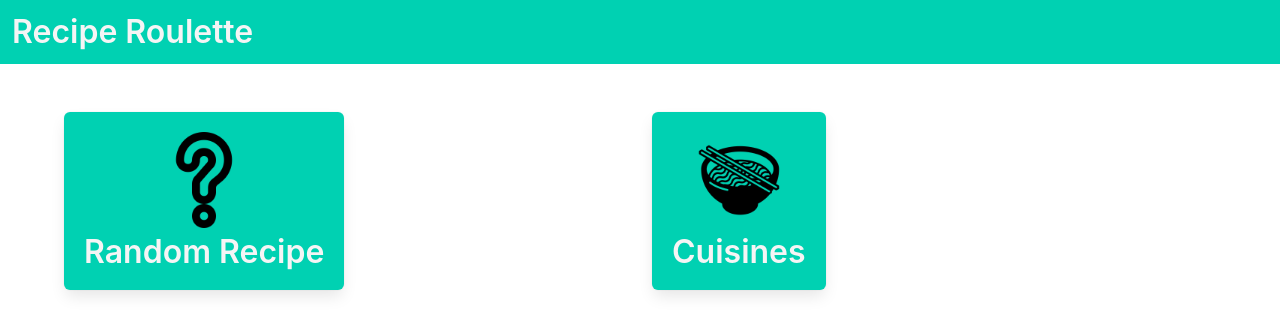
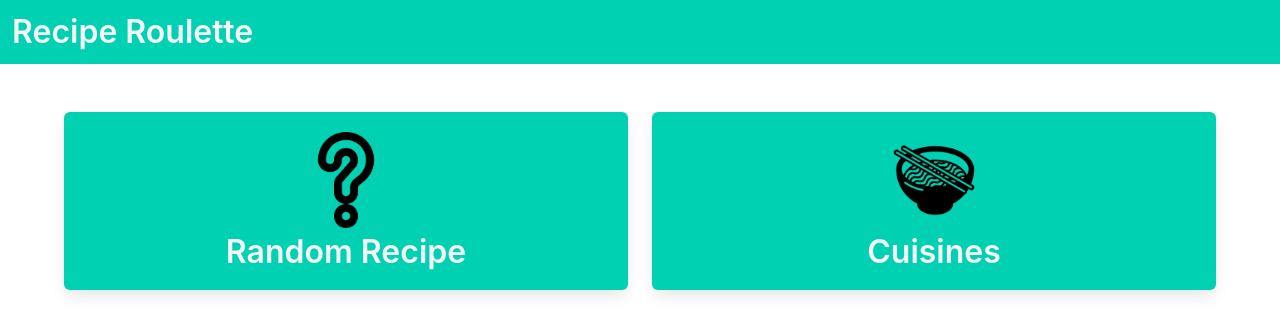
Before and after one commit to bengovernali/recipe-app, a React (Create React App) app: page / in a window 1280 px wide. Shown: the top 334 px of the page. Built offline with nearby package versions, Linux system fonts and the light colour scheme.

Commit message:
place anchor tag as child of tile and now the sizing is correct, however it only responds when the image or the title are clicked

```diff
--- a/src/components/home.js
+++ b/src/components/home.js
@@ -10,25 +10,24 @@ class Home extends Component {
         <div className="container">
           <div className="tile is-ancestor">
               <div className="tile is-parent">
+                  <div className="tile is-child box has-background-primary has-text-centered">
                     <a href="/random">
-                  <div className="tile is-child box has-background-primary has-text-centered">
                       <figure class="image is-96x96 is-inline-block" >
                         <img src={questionMark} alt="question mark" />
                       </figure>
                       <p className="title has-text-light has-text-centered">Random Recipe</p>
-                  </div>
                     </a>
                   </div>
+              </div>
               <div className="tile is-parent">
+                  <div className="tile is-child box has-background-primary has-text-centered">
                     <a href="/cuisines">
-                  <div className="tile is-child box has-background-primary has-text-centered">
                       <figure class="image is-96x96 is-inline-block" >
                         <img src={ramen} alt="ramen" />
                       </figure>
                       <p className="title has-text-light has-text-centered">Cuisines</p>
+                    </a>
                 </div>
-                </a>
-
               </div>
           </div>
         </div>
```
Lines whose indentation alone changed are shown as unchanged.
